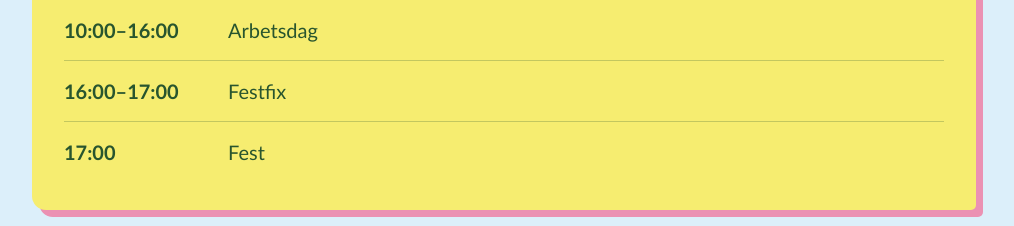
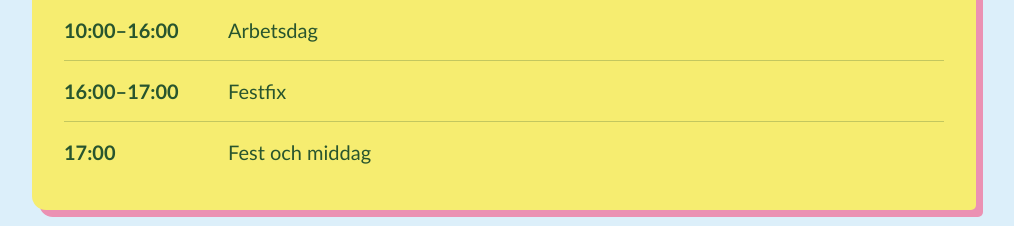
Before and after one commit to jeremistadler/13august, a website: page frontend/index.html in a window 1280 px wide. Shown: the part 1340-1566 px from the top of the page, without its empty margins (136-1150 px from the left). Drawn offline with Linux system fonts and the light colour scheme.

Commit message:
Label the evening schedule entry Fest och middag

```diff
--- a/frontend/index.html
+++ b/frontend/index.html
@@ -79,7 +79,7 @@
       <ul class="schedule">
         <li><span class="time">10:00–16:00</span><span>Arbetsdag</span></li>
         <li><span class="time">16:00–17:00</span><span>Festfix</span></li>
-        <li><span class="time">17:00</span><span>Fest</span></li>
+        <li><span class="time">17:00</span><span>Fest och middag</span></li>
       </ul>
     </section>
 
```
